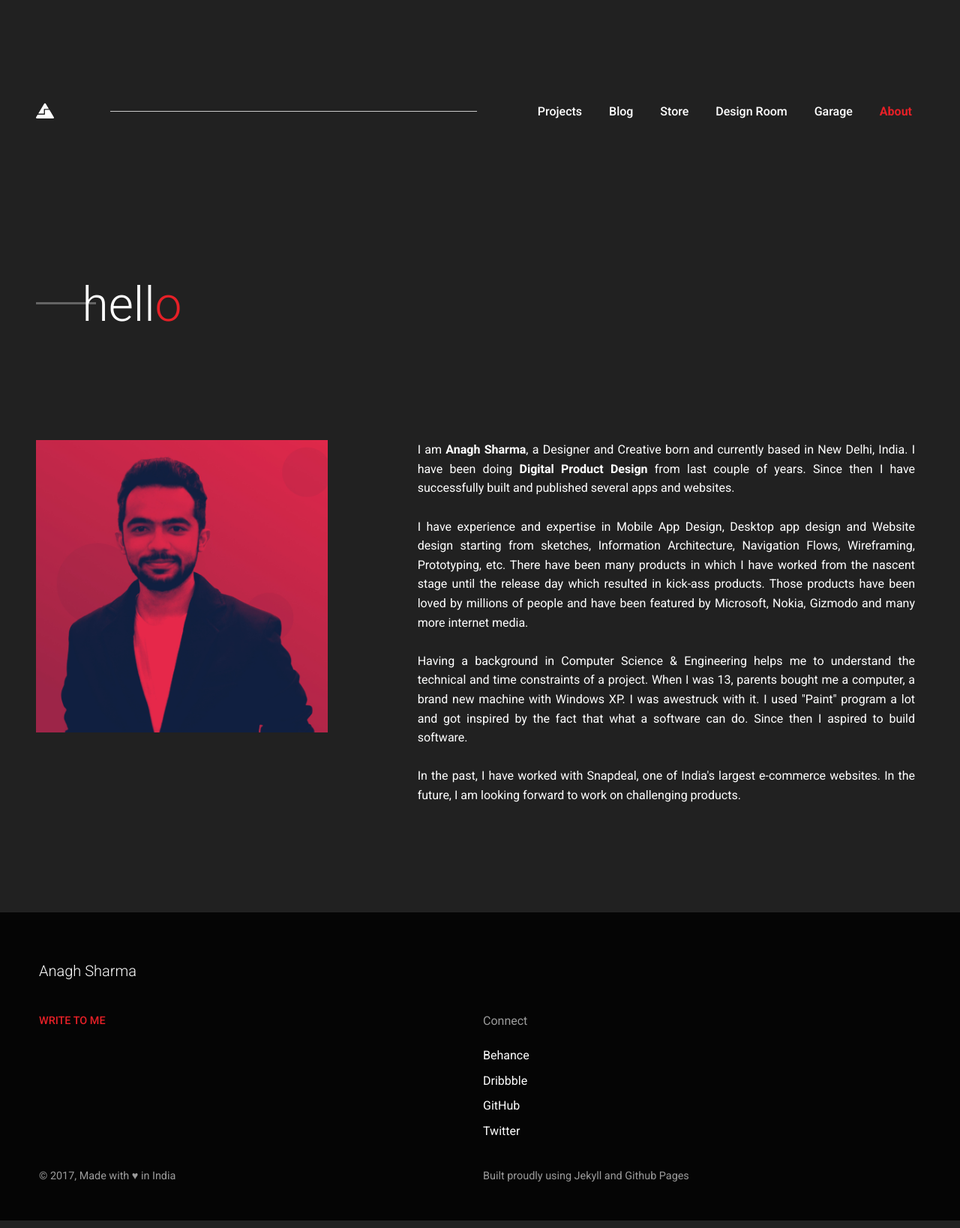
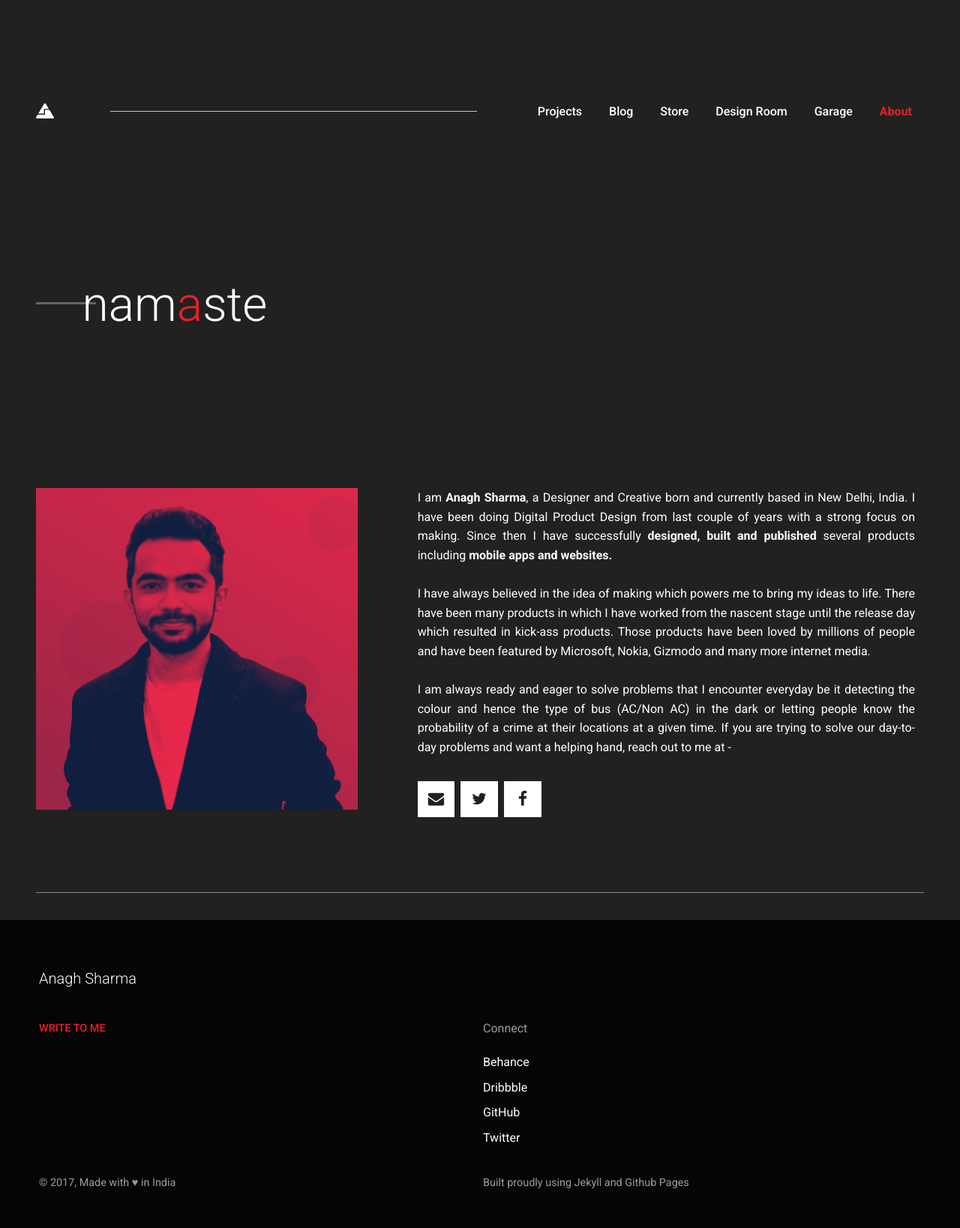
Before and after one commit to AnaghSharma/anaghsharma.github.io, a Jekyll site: the page built from _pages/about.html, in a window 1280 px wide. Shown: the whole page at 75% size. Built offline with Jekyll 4.4.1, drawn with Linux system fonts in a browser that asks for light colours; nearby versions of some CDN libraries.

Commit message:
Updated about page intro

```diff
--- a/_config.yml
+++ b/_config.yml
@@ -3,11 +3,12 @@ brand : Portfolio
 description : This is my personal website
 keyword :
 url : https://anaghsharma.github.io
-email : anaghsharma12@gmail.com
+email : mailto:anaghsharma12@gmail.com
 twitter : https://twitter.com/AnaghSharma
 github : https://github.com/AnaghSharma
 dribbble : https://dribbble.com/AnaghSharma
 behance : https://www.behance.net/AnaghSharma
+facebook : https://www.facebook.com/anaghsharma12
 author : Anagh Sharma
 year : 2017
 markdown : kramdown
--- a/_pages/about.html
+++ b/_pages/about.html
@@ -7,18 +7,27 @@ keywords: anagh sharma, design, portfolio, development, designer
 ---
 
 <div class="row hero-row mt6">
-  <div class="large-8 small-12 columns mt5">
+  <div class="large-8 small-12 columns mt5 mb5">
     <div class="horizontal-bar"></div>
-    <h1 class="font-light">hell<span class="font-primary-color">o</span></h1>
+    <h1 class="font-light">nam<span class="font-primary-color">a</span>ste</h1>
   </div>
 </div>
-<div class="row mt6 mb6">
-  <div class="row">
-    <div class="large-4 medium-4 columns display-pic">
-      <img src="/assets/images/display-picture.jpg"/>
-    </div>
-    <div class="large-7 medium-8 columns ph3">
-      <p class="hero-text text-justify">I am <b>Anagh Sharma</b>, a Designer and Creative born and currently based in New Delhi, India. I have been doing <b>Digital Product Design</b> from last couple of years. Since then I have successfully built and published several apps and websites.<br><br>I have experience and expertise in Mobile App Design, Desktop app design and Website design starting from sketches, Information Architecture, Navigation Flows, Wireframing, Prototyping, etc. There have been many products in which I have worked from the nascent stage until the release day which resulted in kick-ass products. Those products have been loved by millions of people and have been featured by Microsoft, Nokia, Gizmodo and many more internet media.<br><br>Having a background in Computer Science &amp; Engineering helps me to understand the technical and time constraints of a project. When I was 13, parents bought me a computer, a brand new machine with Windows XP. I was awestruck with it. I used "Paint" program a lot and got inspired by the fact that what a software can do. Since then I aspired to build software.<br><br>In the past, I have worked with Snapdeal, one of India's largest e-commerce websites. In the future, I am looking forward to work on challenging products. </p>
-    </div>
+<div class="row mt6 mb5">
+  <div class="large-5 medium-4 columns display-pic pr5">
+    <img src="/assets/images/display-picture.jpg"/>
+  </div>
+  <div class="large-7 medium-8 columns ph3">
+    <p class="hero-text text-justify">I am <strong>Anagh Sharma</strong>, a Designer and Creative born and currently based in New Delhi, India. I have been doing Digital Product Design from last couple of years with a strong focus on making. Since then I have successfully <strong>designed, built and published</strong> several products including <strong>mobile apps and websites.</strong><br><br>I have always believed in the idea of making which powers me to bring my ideas to life. There have been many products in which I have worked from the nascent stage until the release day which resulted in kick-ass products. Those products have been loved by millions of people and have been featured by Microsoft, Nokia, Gizmodo and many more internet media.<br><br>I am always ready and eager to solve problems that I encounter everyday be it detecting the colour and hence the type of bus (AC/Non AC) in the dark or letting people know the probability of a crime at their locations at a given time. If you are trying to solve our day-to-day problems and want a helping hand, reach out to me at - </p>
+    <ul class="social-icons ml0 mt4">
+      <li><a href="{{ site.email }}" class="social-icon"> <i class="fa fa-envelope fa-lg"></i></a></li>
+      <li><a href="{{ site.twitter }}" class="social-icon mh1"> <i class="fa fa-twitter fa-lg"></i></a></li>
+      <li><a href="{{ site.facebook }}" class="social-icon"> <i class="fa fa-facebook fa-lg"></i></a></li>
+    </ul>
   </div>
 </div>
+<div class="row">
+  <div class="columns">
+    <hr class="font-secondary">
+    <!-- <h6 class="font-bold font-secondary quiet">STILL HERE?</h6> -->
+  </div>
+</div>
--- a/index.html
+++ b/index.html
@@ -91,7 +91,7 @@ keywords: design, portfolio, development, designer
       <div style="width: 57px;" class="section-heading-bar-dark"></div>
     </div>
     <div class="row mt5 mb6">
-      <div class="large-9 middle-6 small-12 columns divider pr3">
+      <div class="large-9 middle-6 small-12 columns pr3">
         <hr class="font-secondary"/>
         {% for post in site.posts limit:1 %}
           <h6 class="f6 font-medium font-secondary mt4 mb1">LATEST ARTICLE / READ TIME - {{ post.read-time}}</h6>
```
Also changed, not shown: scss/_components.scss (+56 -8 lines), css/app.css.
